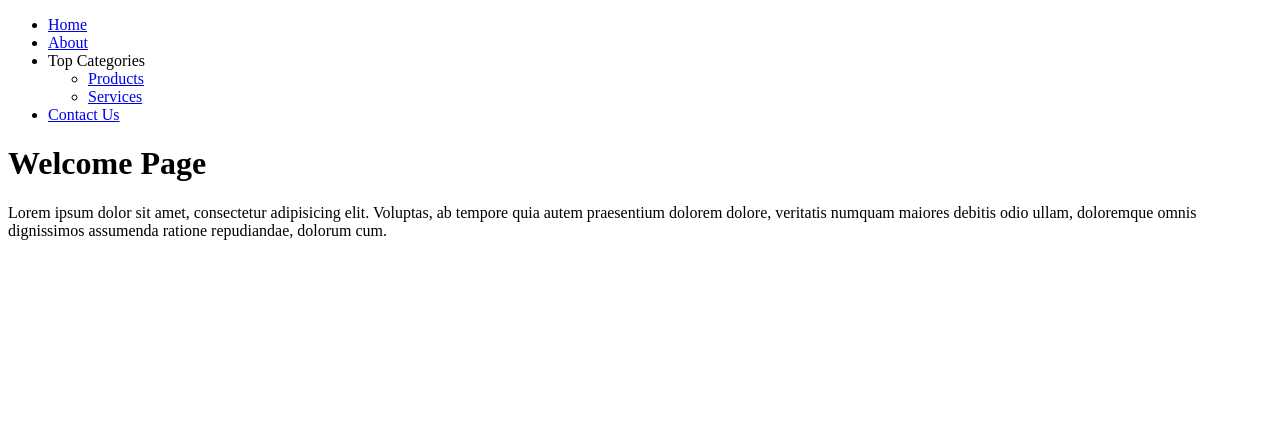
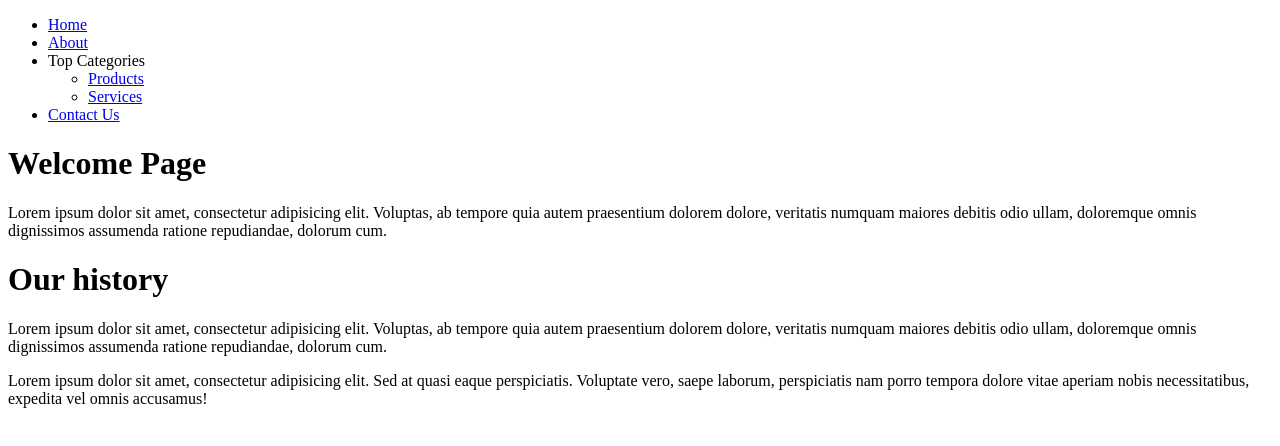
Before and after one commit to iuthub/ip2019_github_colab, a plain HTML site: page index.html in a window 1280 px wide. Drawn offline with Linux system fonts and the light colour scheme.

Commit message:
readme changed

```diff
--- a/index.html
+++ b/index.html
@@ -22,5 +22,10 @@
 
 	<h1>Welcome Page</h1>
 	<p>Lorem ipsum dolor sit amet, consectetur adipisicing elit. Voluptas, ab tempore quia autem praesentium dolorem dolore, veritatis numquam maiores debitis odio ullam, doloremque omnis dignissimos assumenda ratione repudiandae, dolorum cum.</p>
+
+	<h1>Our history</h1>
+	<p>Lorem ipsum dolor sit amet, consectetur adipisicing elit. Voluptas, ab tempore quia autem praesentium dolorem dolore, veritatis numquam maiores debitis odio ullam, doloremque omnis dignissimos assumenda ratione repudiandae, dolorum cum.</p>
+	<p>Lorem ipsum dolor sit amet, consectetur adipisicing elit. Sed at quasi eaque perspiciatis. Voluptate vero, saepe laborum, perspiciatis nam porro tempora dolore vitae aperiam nobis necessitatibus, expedita vel omnis accusamus!</p>
+
 </body>
 </html>
```
Also changed, not shown: 1 other file.
